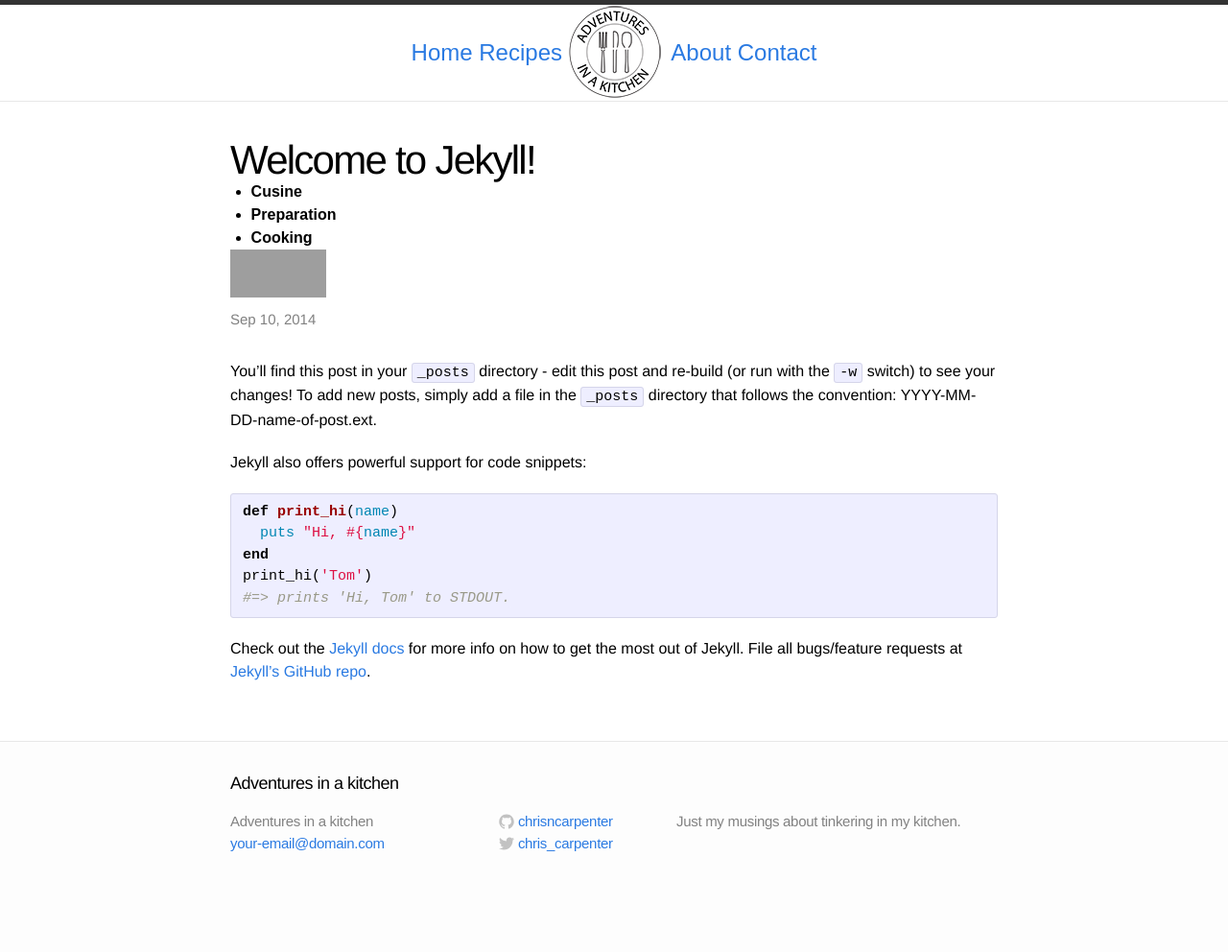
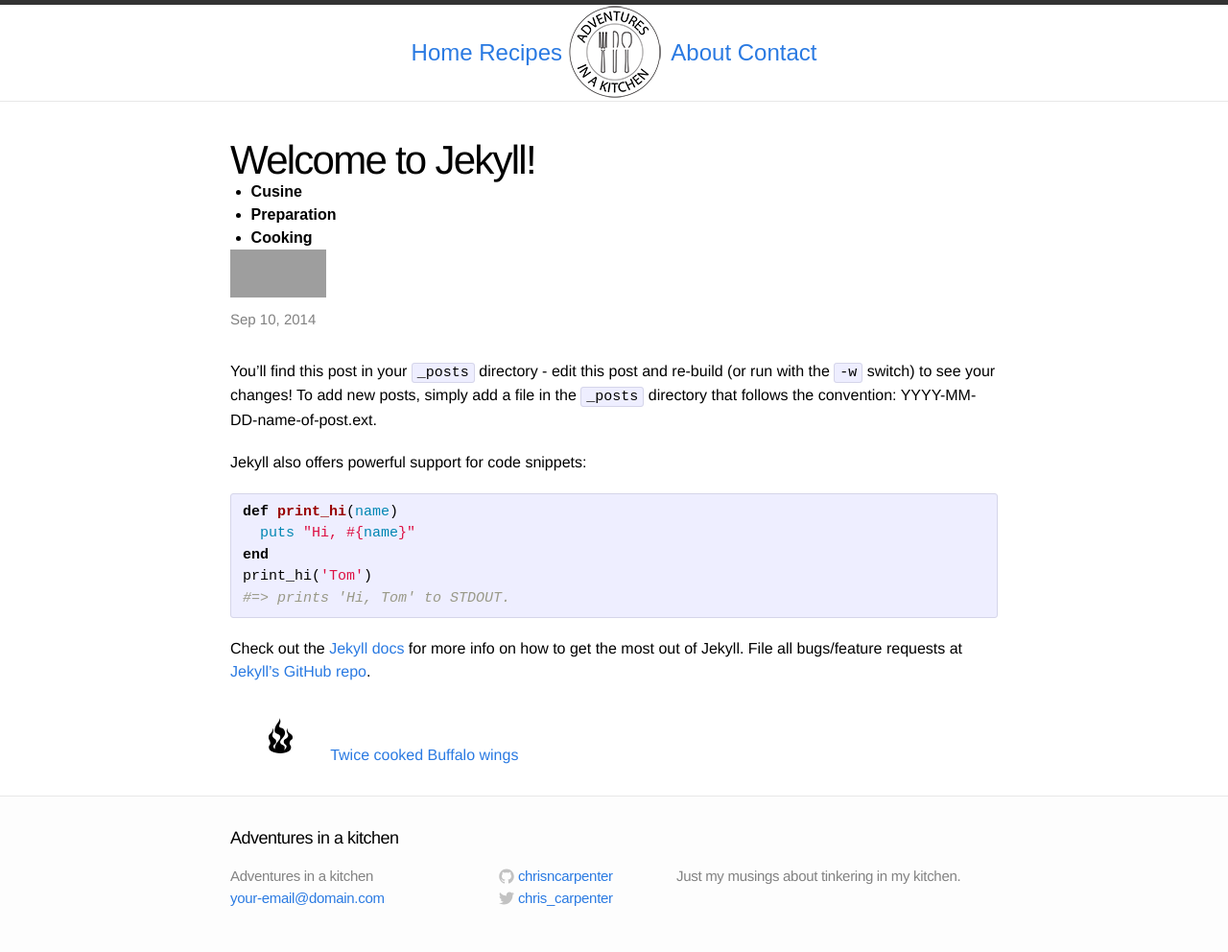
Before and after one commit to chrisncarpenter/chrisncarpenter.github.io, a Jekyll site: the page built from _posts/2014-09-10-welcome-to-jekyll.markdown, in a window 1280 px wide. Shown: the whole page at 96% size. Built offline with Jekyll 4.4.1, drawn with Linux system fonts in a browser that asks for light colours; nearby versions of some CDN libraries; before the commit the page ends 935 px from its top, so only the background shows below that; grey boxes are pictures that could not be loaded.

Commit message:
Next/Previous navigation basic start

```diff
--- a/_layouts/post.html
+++ b/_layouts/post.html
@@ -18,5 +18,8 @@ layout: actualpost
   <article class="post-content">
   {{ content }}
   </article>
-
+  <div class="npSlider">
+  <img src="/imgs/{{ page.previous.img }}" width="100" height="50">
+  <a href="{{page.previous.url}}">{{page.previous.title}}</a>
+	</div>
 </div>
```
